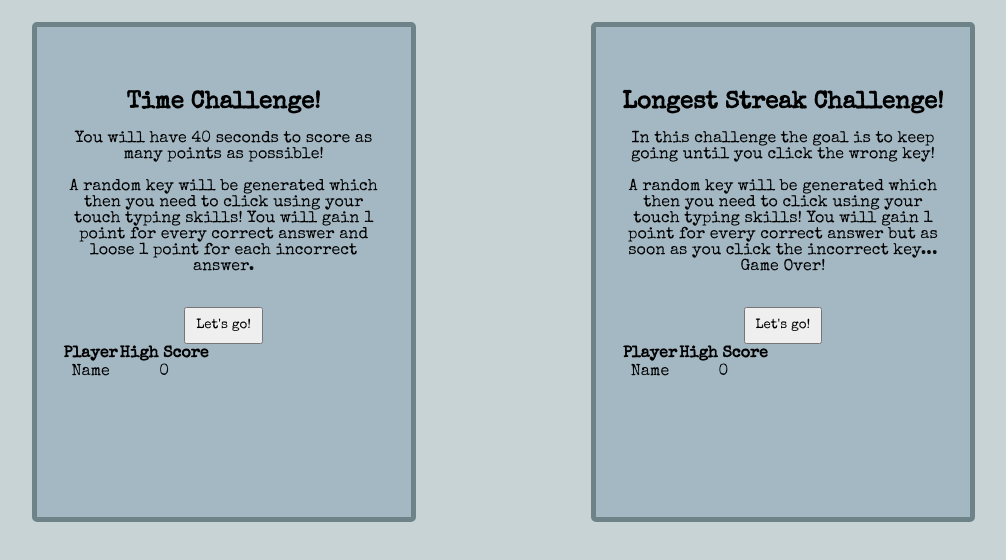
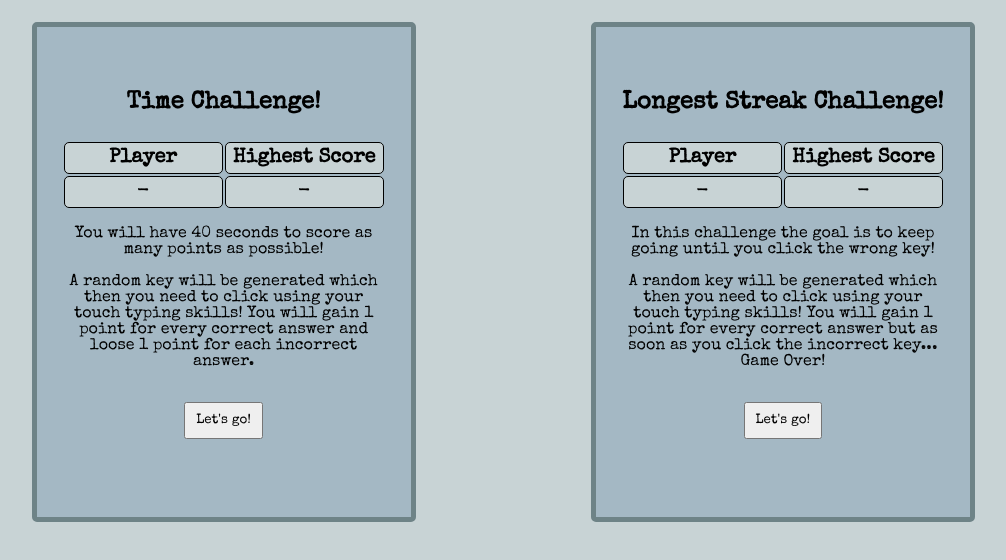
Before and after one commit to NDOMINEY/test-your-typing, a plain HTML site: page gameselect.html in a window 1280 px wide. Shown: the part 128-688 px from the top of the page, without its empty margins (139-1145 px from the left). Drawn offline with nearby package versions, Linux system fonts and the light colour scheme.

Commit message:
Add styling for table holding highscores

```diff
--- a/assets/css/style.css
+++ b/assets/css/style.css
@@ -82,3 +82,33 @@ html{
 .count-down{
     font-size: 25px;
 }
+
+/* Styling for high scores table */
+
+
+th, td {
+    border: 1px solid;
+    border-radius: 5px;
+    background-color: #C8D3D5;
+  }
+
+.table{
+    width: 100%;
+    margin-top: 25px;
+    font-size: 20px;
+    line-height: 30px;
+}
+
+#table-header{
+    font-weight: bold;
+}
+
+.name{
+    width: 50%;
+
+}
+
+.score{
+    width: 50%;
+
+}
--- a/gameselect.html
+++ b/gameselect.html
@@ -14,8 +14,21 @@
         <h1 class="title"><a class="title" href="index.html">TEST YOUR TYPING!</a></h1>
     </header>
 
+    <!-- First section to hold information for timechallenge game -->
     <section class="game-mode">
         <h2>Time Challenge!</h2>
+
+        <table class="table">
+            <tr>
+                <th class="name">Player</th>
+                <th class="score">Highest Score</th>
+            </tr>
+            <tr>
+                <td class="name">-</td> <!-- place holder to receive name for high score -->
+                <td class="score">-</td> <!-- place holder to receive score for high score -->
+            </tr>
+        </table>
+
         <br>
         <p>You will have 40 seconds to score as many points as possible! <br><br>
             A random key will be generated which then you need to click using your
@@ -25,19 +38,24 @@
         <br>
         <button class="btn" id="time-challenge" onclick="window.location.href = 'timechallenge.html';">Let's go!</button>
 
+
+    </section>
+
+    <!-- Second section to hold information for longstreak game -->
+    <section class="game-mode">
+        <h2>Longest Streak Challenge!</h2>
+
         <table class="table">
             <tr>
-                <th>Player</th>
-                <th>High Score</th>
+                <th class="name">Player</th>
+                <th class="score">Highest Score</th>
             </tr>
             <tr>
-                <td>Name</td>
-                <td>0</td>
+                <td class="name">-</td> <!-- place holder to receive name for high score -->
+                <td class="score">-</td> <!-- place holder to receive score for high score -->
             </tr>
         </table>
-    </section>
-    <section class="game-mode">
-        <h2>Longest Streak Challenge!</h2>
+
         <br>
         <p>In this challenge the goal is to keep going until you click the wrong key! <br><br>
             A random key will be generated which then you need to click using your
@@ -47,16 +65,7 @@
             <br>
         <button class="btn" id="streak-challenge">Let's go!</button>
 
-        <table class="table">
-            <tr>
-                <th>Player</th>
-                <th>High Score</th>
-            </tr>
-            <tr>
-                <td>Name</td>
-                <td>0</td>
-            </tr>
-        </table>
+
     </section>
 
 
```
